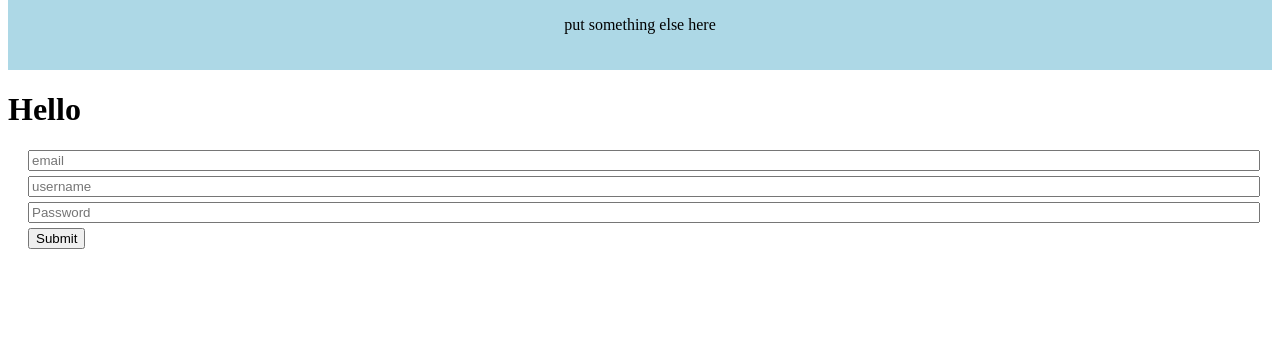
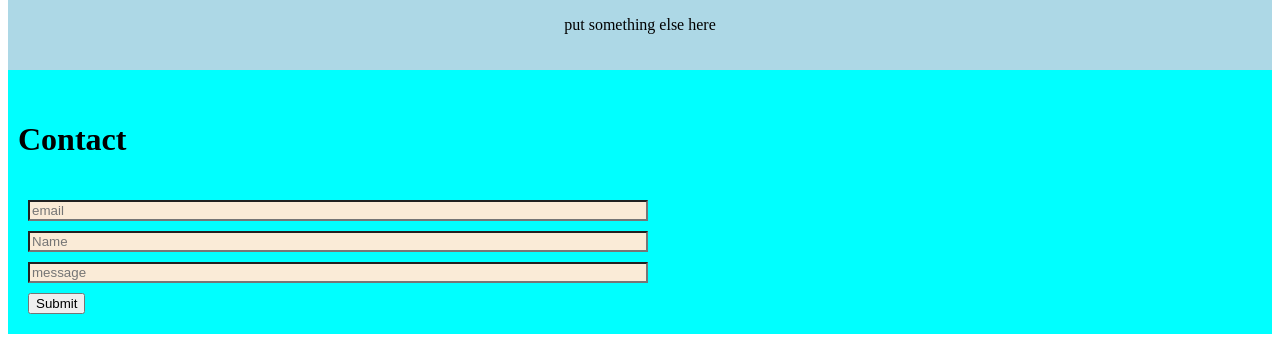
Before and after one commit to astrunk87/reactPortfolio, a React (Vite) app: page / in a window 1280 px wide. Shown: the part 1121-1460 px from the top of the page. Before the commit the page ends 1390 px from the top, so only its background shows below. Built offline with nearby package versions, Linux system fonts and the light colour scheme.

Commit message:
form work and validates, css changes

```diff
--- a/src/components/Form.jsx
+++ b/src/components/Form.jsx
@@ -2,14 +2,14 @@ import { useState } from 'react';
 import '../styles/Form.css';
 
 // Here we import a helper function that will check if the email is valid
-// import { checkPassword, validateEmail } from '../../utils/helpers';
+import {validateEmail } from '../utils/helpers';
 
 function Form() {
   // Create state variables for the fields in the form
   // We are also setting their initial values to an empty string
   const [email, setEmail] = useState('');
-  const [userName, setUserName] = useState('');
-  const [password, setPassword] = useState('');
+  const [Name, setName] = useState('');
+  const [message, setmessage] = useState('');
   const [errorMessage, setErrorMessage] = useState('');
 
   const handleInputChange = (e) => {
@@ -21,10 +21,10 @@ function Form() {
     // Based on the input type, we set the state of either email, username, and password
     if (inputType === 'email') {
       setEmail(inputValue);
-    } else if (inputType === 'userName') {
-      setUserName(inputValue);
+    } else if (inputType === 'Name') {
+      setName(inputValue);
     } else {
-      setPassword(inputValue);
+      setmessage(inputValue);
     }
   };
 
@@ -33,29 +33,31 @@ function Form() {
     e.preventDefault();
 
     // First we check to see if the email is not valid or if the userName is empty. If so we set an error message to be displayed on the page.
-    if (!validateEmail(email) || !userName) {
-      setErrorMessage('Email or username is invalid');
+    if (!validateEmail(email) || !Name || !message) {
+      setErrorMessage('Email is invalid');
       // We want to exit out of this code block if something is wrong so that the user can correct it
       return;
-      // Then we check to see if the password is not valid. If so, we set an error message regarding the password.
     }
-    if (!checkPassword(password)) {
-      setErrorMessage(
-        `Choose a more secure password for the account: ${userName}`
-      );
-      return;
-    }
-    alert(`Hello ${userName}`);
+    alert(`Thank you for your message ${Name}!`);
 
     // If everything goes according to plan, we want to clear out the input after a successful registration.
-    setUserName('');
-    setPassword('');
+    setName('');
+    setmessage('');
     setEmail('');
   };
+  const cardStyle = {
 
+    background: 'light blue',
+
+    alignItems: 'center',
+
+
+};
   return (
-    <div className="container text-center">
-      <h1>Hello {userName}</h1>
+    <div className='container'>
+      <section  className="form"></section>
+    <div className="form">
+      <h1>Contact</h1>
       <form className="form" onSubmit={handleFormSubmit}>
         <input
           value={email}
@@ -65,18 +67,18 @@ function Form() {
           placeholder="email"
         />
         <input
-          value={userName}
-          name="userName"
+          value={Name}
+          name="Name"
           onChange={handleInputChange}
           type="text"
-          placeholder="username"
+          placeholder="Name"
         />
         <input
-          value={password}
-          name="password"
+          value={message}
+          name="message"
           onChange={handleInputChange}
-          type="password"
-          placeholder="Password"
+          type="text"
+          placeholder="message"
         />
         <button type="submit">Submit</button>
       </form>
@@ -86,6 +88,7 @@ function Form() {
         </div>
       )}
     </div>
+    </div>
   );
 }
 
--- a/src/styles/Form.css
+++ b/src/styles/Form.css
@@ -1,10 +1,19 @@
 .form {
-  margin: 20px;
+  background-color: aqua;
+  padding: 10px;
+    display: inline-flexbox;
+    flex-direction: row;
+    justify-content: center;
+
+
 }
 
 .form input {
-  display: block;
-  margin-top: 5px;
-  margin-bottom: 5px;
-  width: 100%;
+  margin-top: 10px;
+  margin-bottom: 10px;
+  width: 50%;
+  background-color: antiquewhite;
+  display: flex;
+  flex-direction: row;
+  justify-content: center;
 }
```
